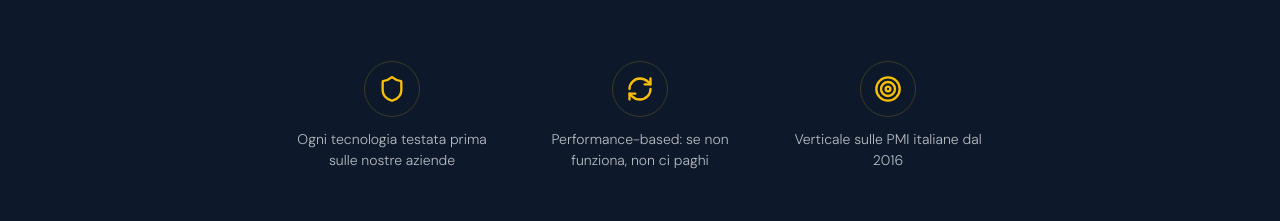
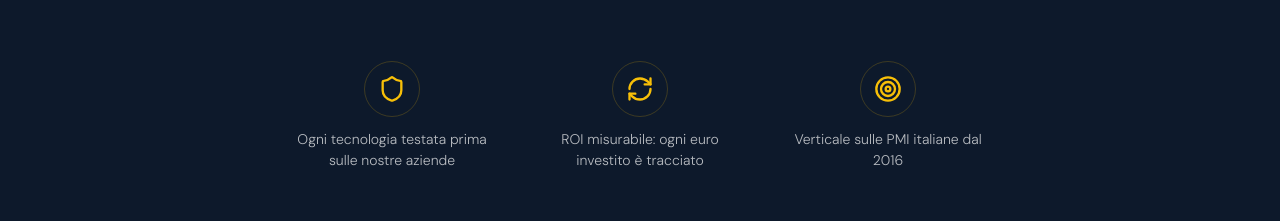
Before and after one commit to Ediliziaio/aedix, a React (Vite) app: page / in a window 1280 px wide. Shown: the part 11150-11371 px from the top of the page. Built offline with nearby package versions, Linux system fonts and the light colour scheme; the HTML template or start-up script is replaced by a standard one.

Commit message:
Preceding changes

```diff
--- a/src/pages/Index.tsx
+++ b/src/pages/Index.tsx
@@ -1267,7 +1267,7 @@ const Index = () => {
             <div className="flex flex-col md:flex-row items-center justify-center gap-12">
               {[
                 { icon: <Shield className="text-primary" size={28} />, text: "Ogni tecnologia testata prima sulle nostre aziende" },
-                { icon: <RefreshCw className="text-primary" size={28} />, text: "Performance-based: se non funziona, non ci paghi" },
+                { icon: <RefreshCw className="text-primary" size={28} />, text: "ROI misurabile: ogni euro investito è tracciato" },
                 { icon: <Target className="text-primary" size={28} />, text: "Verticale sulle PMI italiane dal 2016" },
               ].map((b, i) => (
                 <motion.div
```
